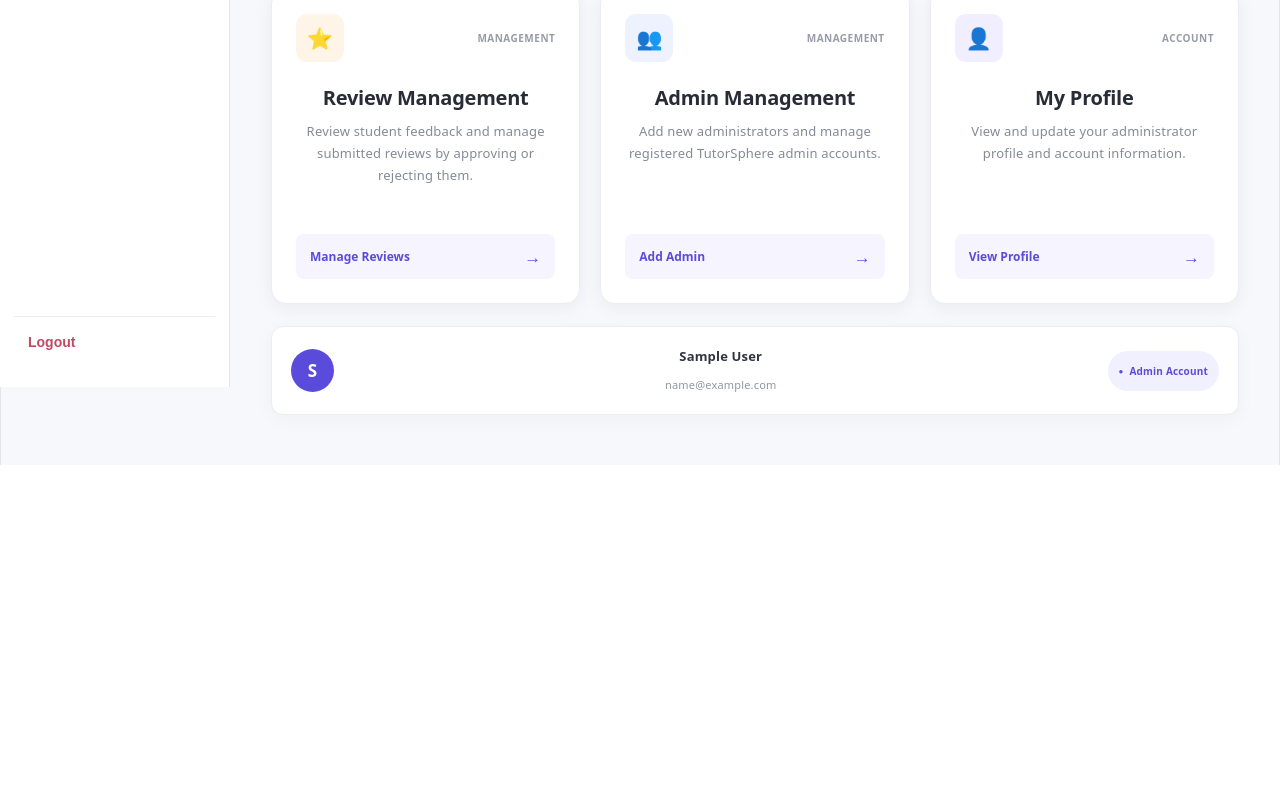
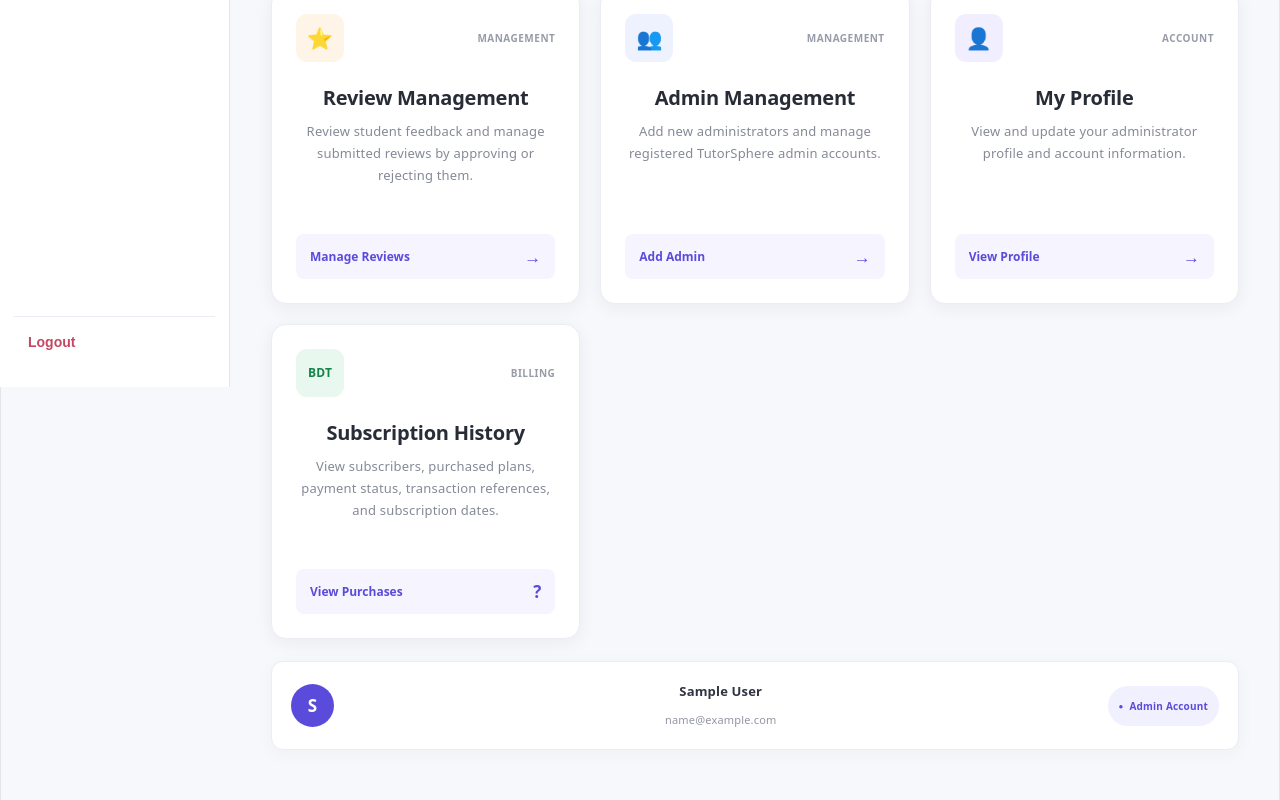
Before and after one commit to afra012/TutorSphere, a React app in the folder frontend/: page /admin-dashboard in a window 1280 px wide. Shown: the part 413-1213 px from the top of the page. Before the commit the page ends 878 px from the top, so only its background shows below. Built offline with nearby package versions, Linux system fonts and the light colour scheme; no server answers; sample sign-in values are in the browser's storage; the HTML template or start-up script is replaced by a standard one.

Commit message:
update admin dashboard

```diff
--- a/frontend/src/pages/AdminDashboard/AdminDashboard.jsx
+++ b/frontend/src/pages/AdminDashboard/AdminDashboard.jsx
@@ -240,7 +240,29 @@ function AdminDashboard() {
                 <span>→</span>
               </button>
             </div>
+            <div className="admin-card">
+              <div className="admin-card-top">
+                <div className="admin-card-icon subscription-icon">BDT</div>
+                <span className="admin-card-label">BILLING</span>
+              </div>
 
+              <div className="admin-card-content">
+                <h2>Subscription History</h2>
+                <p>
+                  View subscribers, purchased plans, payment status,
+                  transaction references, and subscription dates.
+                </p>
+              </div>
+
+              <button
+                type="button"
+                className="admin-card-button"
+                onClick={() => navigate("/admin-subscriptions")}
+              >
+                View Purchases
+                <span>?</span>
+              </button>
+            </div>
           </div>
 
           <div className="admin-account-bar">
```
